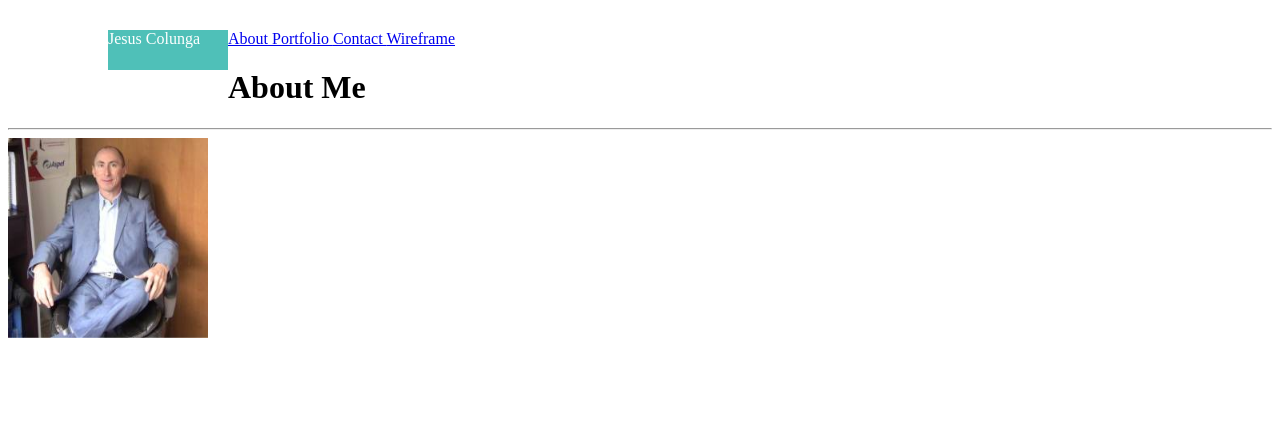
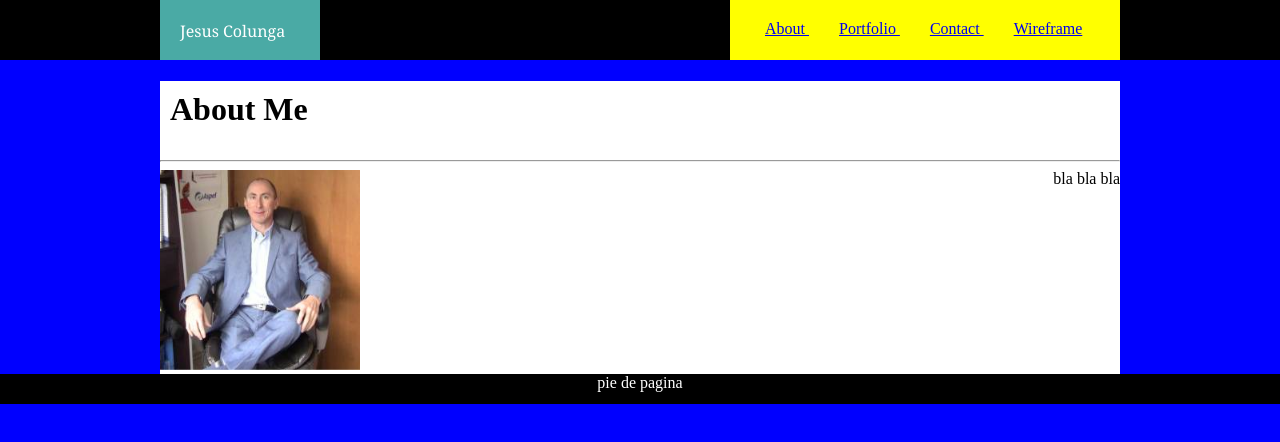
Before and after one commit to JesusColunga/Basic-Portfolio, a plain HTML site: page index.html in a window 1280 px wide. Drawn offline with Linux system fonts and the light colour scheme.

Commit message:
Avance al 20Feb2019 11:25

```diff
--- a/assets/css/style.css
+++ b/assets/css/style.css
@@ -1,14 +1,69 @@
 /* style.css */
-/* 18/Feb/2019 */
+/* 20/Feb/2019 */
+
+body {
+    background: blue;
+    margin: 0;
+}
+
+a {
+    padding:        0px 15px 0px 15px;
+}
+
+h1 {
+    padding:        10px;
+}
+
+/* - - - -  id  - - - - - */
+#navegacion {
+    background:     black;
+    color:          white;
+    /*padding-top:  20px;
+    padding-bottom: 20px;*/
+    height:         60px;
+    width:          100%;
+    margin:         0 0 20px 0;
+
+}
 
 #nombre {
-    background:     #4FC0B8;
+    background:     #4aaaa5;
     color:          white;
-    height:         40px;
+    height:         20px;
     width:          120px;
     float:          left;
+    padding:        20px;
+    font-family:    'Georgia', Times, Times New Roman, serif;
 }
 
+#ligas {
+    background:     yellow;
+    color:          red;
+    height:         20px;
+    width:          350px;
+    float:          right;
+    padding:        20px;
+}
+
+#parrafo1 {
+
+}
+
+#rollo1 {
+    float: right;
+}
+/* - - - -  class  - - - - - */
 .ContenidoCentral {
-    margin:         30px 100px 0px 100px;
+    background:     white;
+    width:          960px;
+    margin:         0 auto;
+    /*margin:         30px 100px 0px 100px;*/
 }
+
+.pie {
+    background:     #666666;
+    background:     black;
+    color:          white;
+    height:         30px;
+    text-align:     center;
+}
--- a/index.html
+++ b/index.html
@@ -1,5 +1,5 @@
 <!-- index.html  -->
-<!-- 18/Feb/2019 -->
+<!-- 20/Feb/2019 -->
 
 <!DOCTYPE html>
 <html lang="en">
@@ -16,35 +16,51 @@
   </head>
 
   <body>
-      <nav class="ContenidoCentral">
+    <div id="navegacion">
+      <div class="ContenidoCentral">
         <div id="nombre">
             Jesus Colunga
         </div>
 
-          <div>
+        <div id="ligas">
             <!-- Ligas a otros sitios  -->
             <a href="index.html"              > About     </a>
             <a href="portfolio.html"          > Portfolio </a>
             <a href="contact.html"            > Contact   </a>
             <a href="wireframe/wireframe.html"> Wireframe </a>
         </div>
-      </nav>
+      </div>
+    </div>
 
-      <header>
+    <div>
+
+    </div>
+
+      <div class="ContenidoCentral">
         <h1> About Me </h1>
         <hr>
-      </header>
+
+        <div id="parrafo1">
+            <img id="styledImage" alt="Foto Jesus" src="assets/images/jc.jpg" width="200" height="200">
+            <div id="rollo1">
+                bla bla bla
+            </div>
+
+        </div>
+      </div>
 
       <section>
           <article>
-                <img id="styledImage" alt="Foto Jesus" src="assets/images/jc.jpg" width="200" height="200">
+
 
           </article>
 
       </section>
 
       <footer>
-
+        <div class="pie">
+          pie de pagina
+        </div>
       </footer>
   </body>
 
```
Lines whose indentation alone changed are shown as unchanged.
